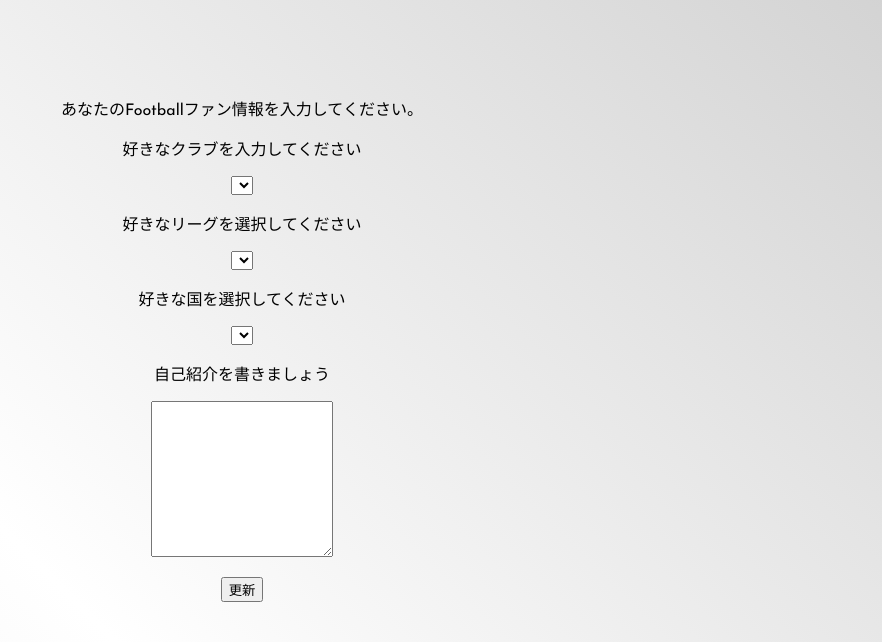
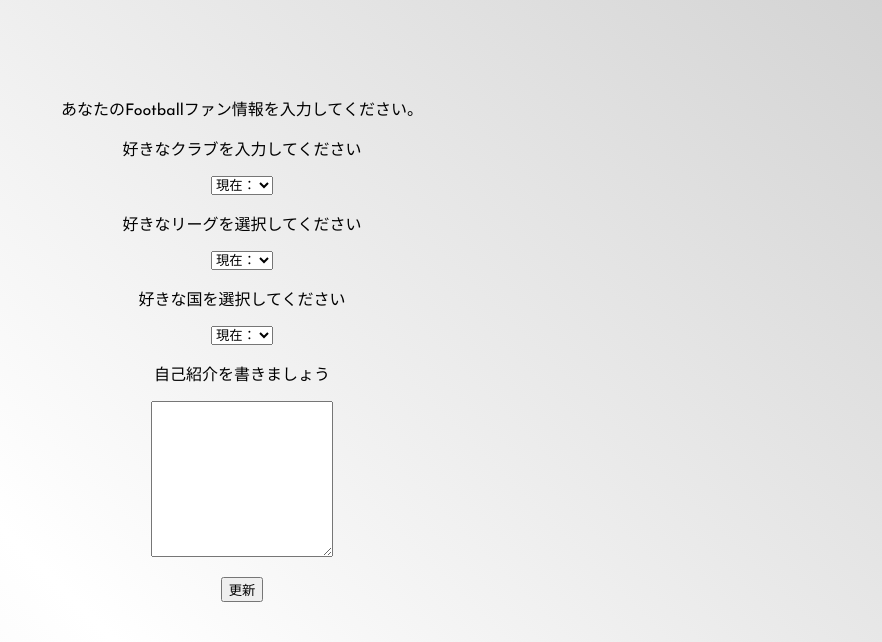
Before and after one commit to Do1904/DefinitelyFootballRooms, a FastAPI app: page /profile_update in a window 1280 px wide. Shown: the part 64-706 px from the top of the page, without its empty margins (398-1280 px from the left). Run offline with FastAPI, Linux system fonts and the light colour scheme; lists and menus that the app fills with data are empty.

Commit message:
made listbox good

```diff
--- a/templates/profile.html
+++ b/templates/profile.html
@@ -8,6 +8,7 @@
                 <label for="yourclub">好きなクラブを入力してください</label>
                 <!-- <p><input id="yourclub" type="text" value="{{ user["your_club"] }}" maxlength="25" name="yourclub"/></p> -->
                 <p><select name="yourclub">
+                    <option value="{{ user["your_club"] }}" selected>現在：{{ user["your_club"] }}</option>
                 {% for club in clubs %}
                     <option value="{{ club["clubs"] }}">{{ club["clubs"] }}</option>
                 {% endfor %}
@@ -18,6 +19,7 @@
                 <label for="yourleague">好きなリーグを選択してください</label>
                 <!-- <p><input id="yourleague" type="text" value="{{ user["your_league"] }}" maxlength="25" name="yourleague"/></p> -->
                 <p><select name="yourleague">
+                    <option value="{{ user["your_league"] }}" selected>現在：{{ user["your_league"] }}</option>
                     {% for league in leagues %}
                         <option value="{{ league["english_name"] }}">{{ league["leagues"] }}</option>
                     {% endfor %}
@@ -27,6 +29,7 @@
                 <label for="yournation">好きな国を選択してください</label>
                 <!-- <p><input id="yournation" type="text" value="{{ user["your_nation"] }}" maxlength="25" name="yournation"/></p> -->
                 <p><select name="yournation">
+                    <option value="{{ user["your_nation"] }}" selected>現在：{{ user["your_nation"] }}</option>
                     {% for nation in nations %}
                         <option value="{{ nation["nations"] }}">{{ nation["nations"] }}</option>
                     {% endfor %}
```
